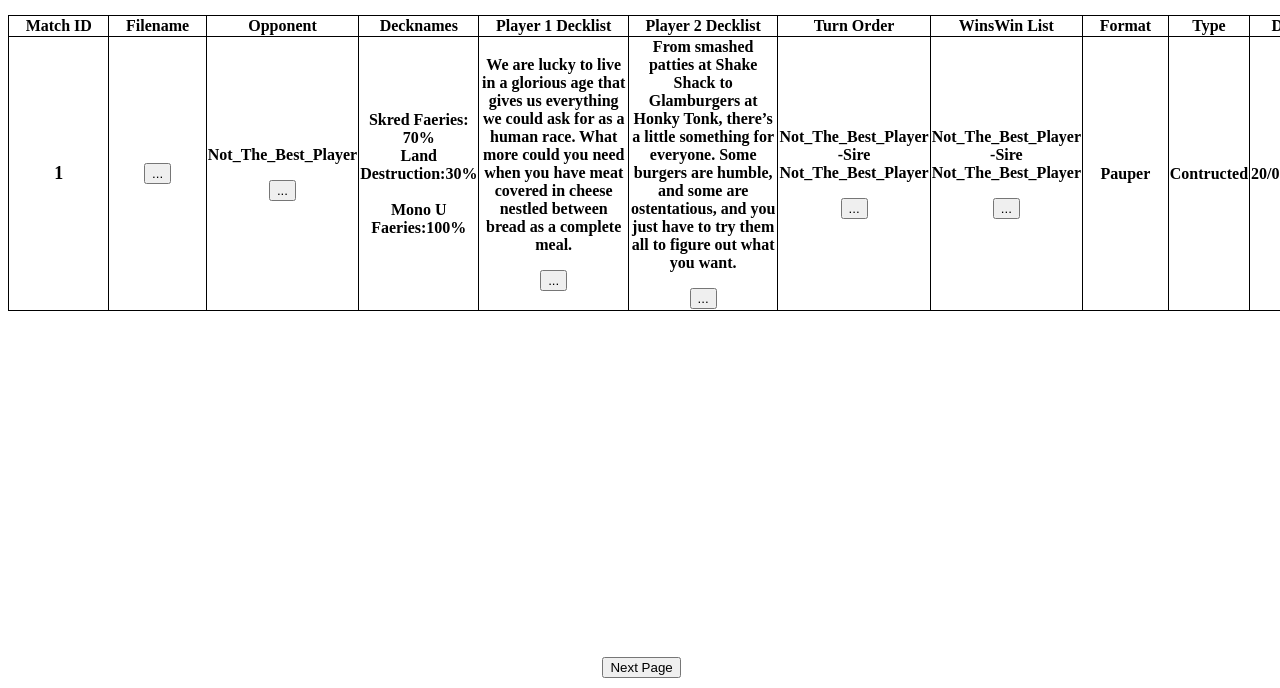
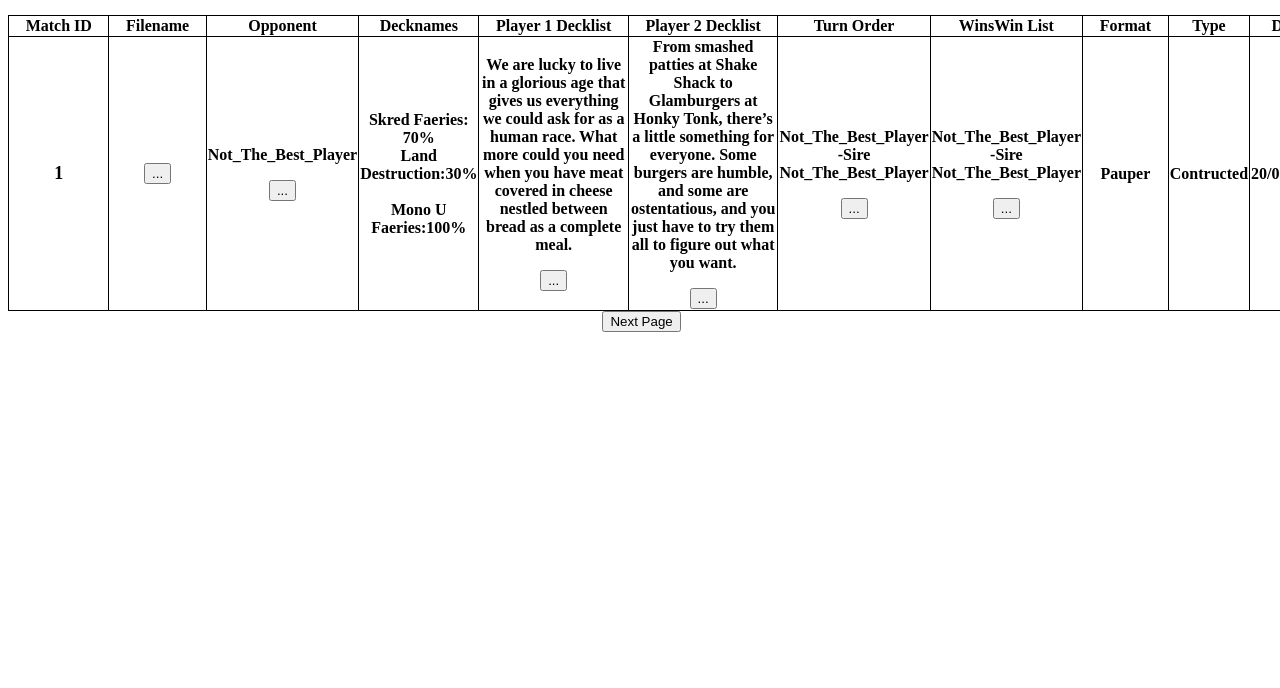
Before and after one commit to harrisbisset/MTGO-Assist, a website: page ui/index.html in a window 1280 px wide. Shown: the part 112-800 px from the top of the page. Drawn offline with Linux system fonts and the light colour scheme; files that its build step writes are made by us from their sources.

Commit message:
Update bottom.css

```diff
--- a/ui/bottom.css
+++ b/ui/bottom.css
@@ -1,7 +1,6 @@
 #nextPage {
     display: inline-block;
     position: absolute;
-    bottom: 10px;
     width: 99%;
     text-align: center;}
 
```
